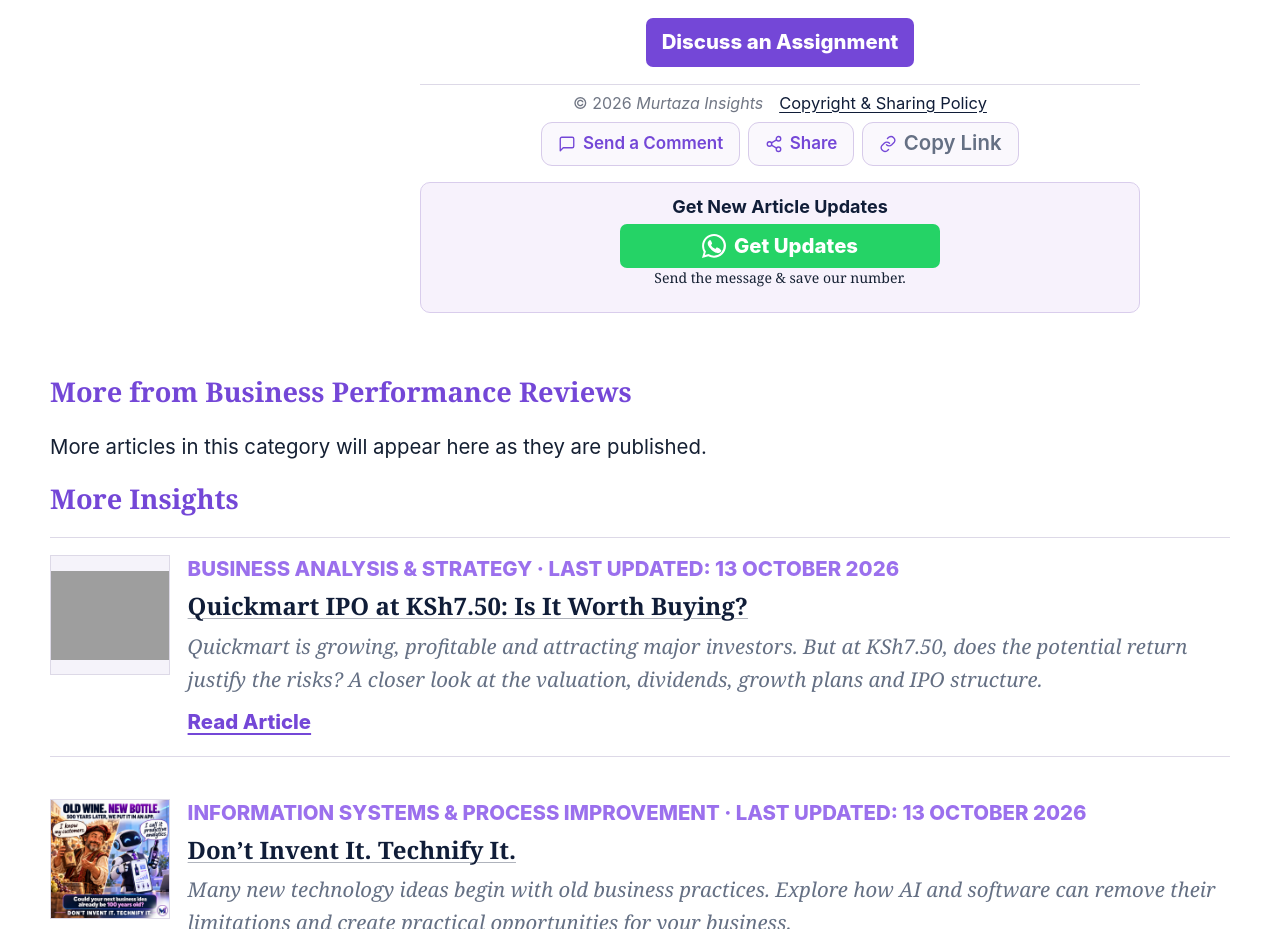
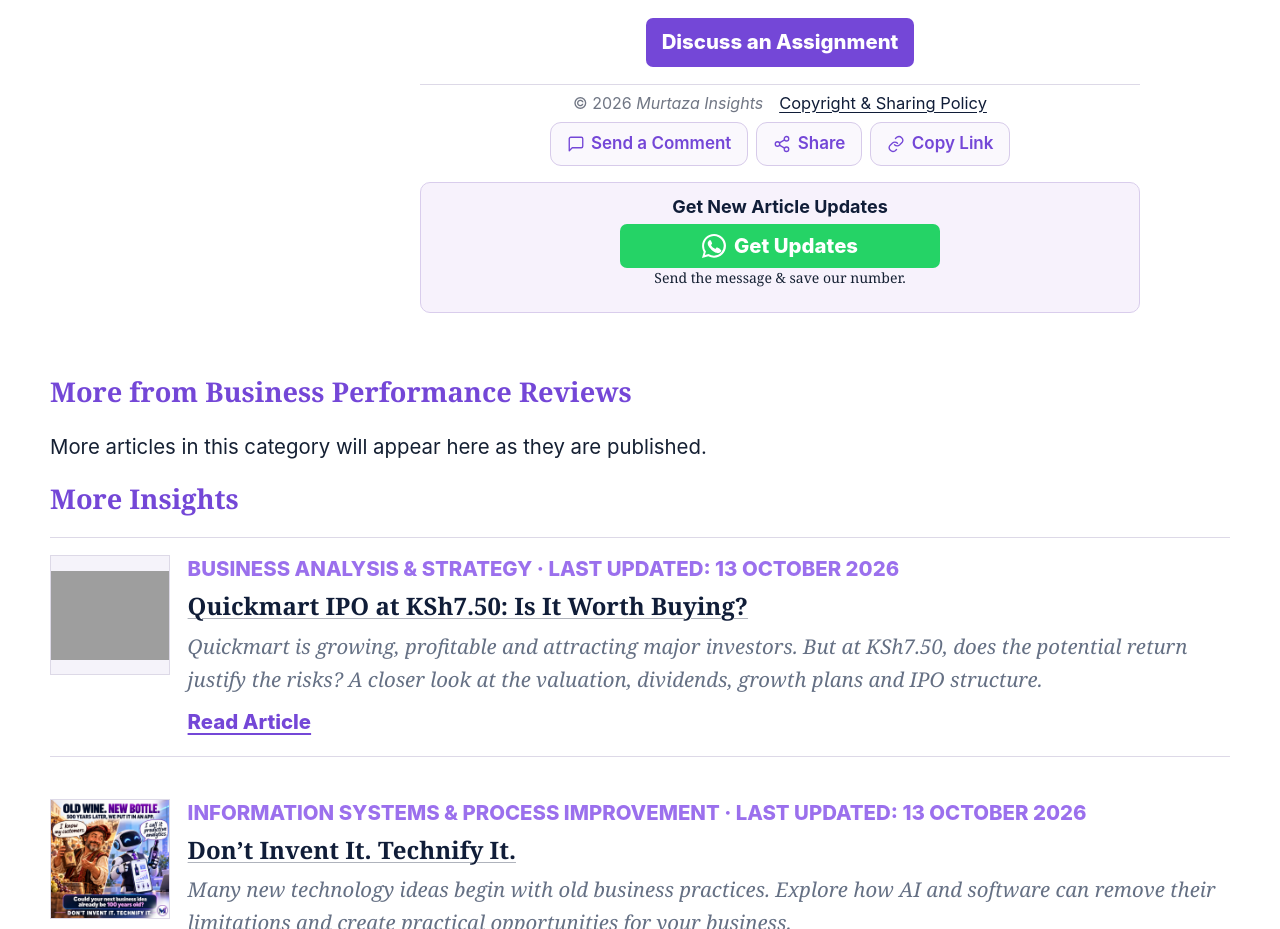
Before and after one commit to saeedtaz2003-commits/murtaza-saeed-website, an Astro site: page /can-cutting-prices-improve-your-business-performance in a window 1280 px wide. Shown: the part 9900-10829 px from the top of the page. Built offline with nearby package versions, Linux system fonts and the light colour scheme; Astro itself is replaced by a stand-in of ours; grey boxes are pictures that could not be loaded; a web font is replaced by a local one.

Commit message:
Keep Copy Link label typography consistent with matching controls

```diff
--- a/src/styles/engagement-controls-v2.css
+++ b/src/styles/engagement-controls-v2.css
@@ -27,3 +27,4 @@
   #content .content-engagement .engagement-share-row { gap: .4rem; }
   #content .content-engagement .engagement-share-row :is(button,.engagement-comment) { font-size: 15px !important; padding-inline: 12px; }
 }
+#content .content-engagement .engagement-share-row [data-copy-label] { font: inherit !important; color: inherit; }
```
